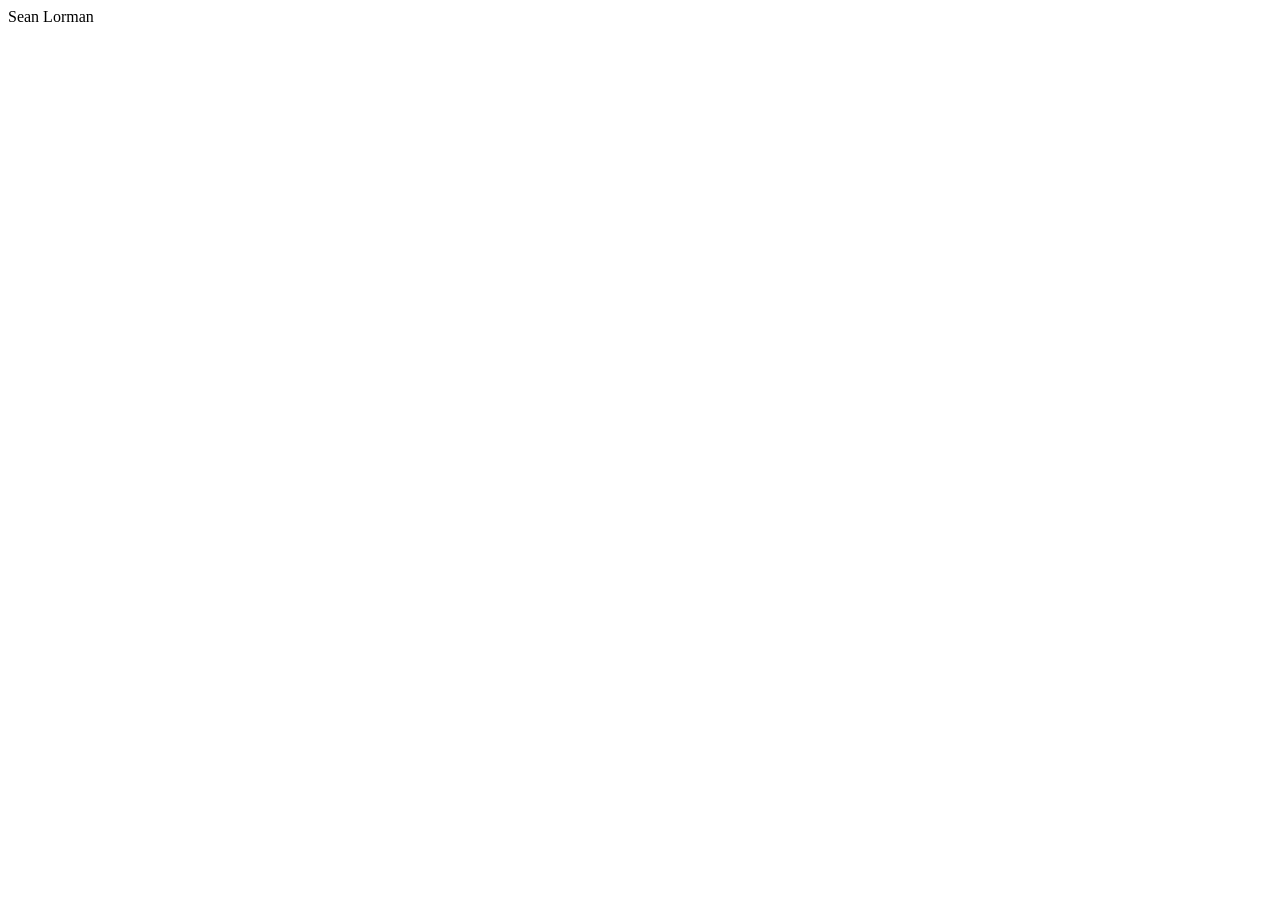
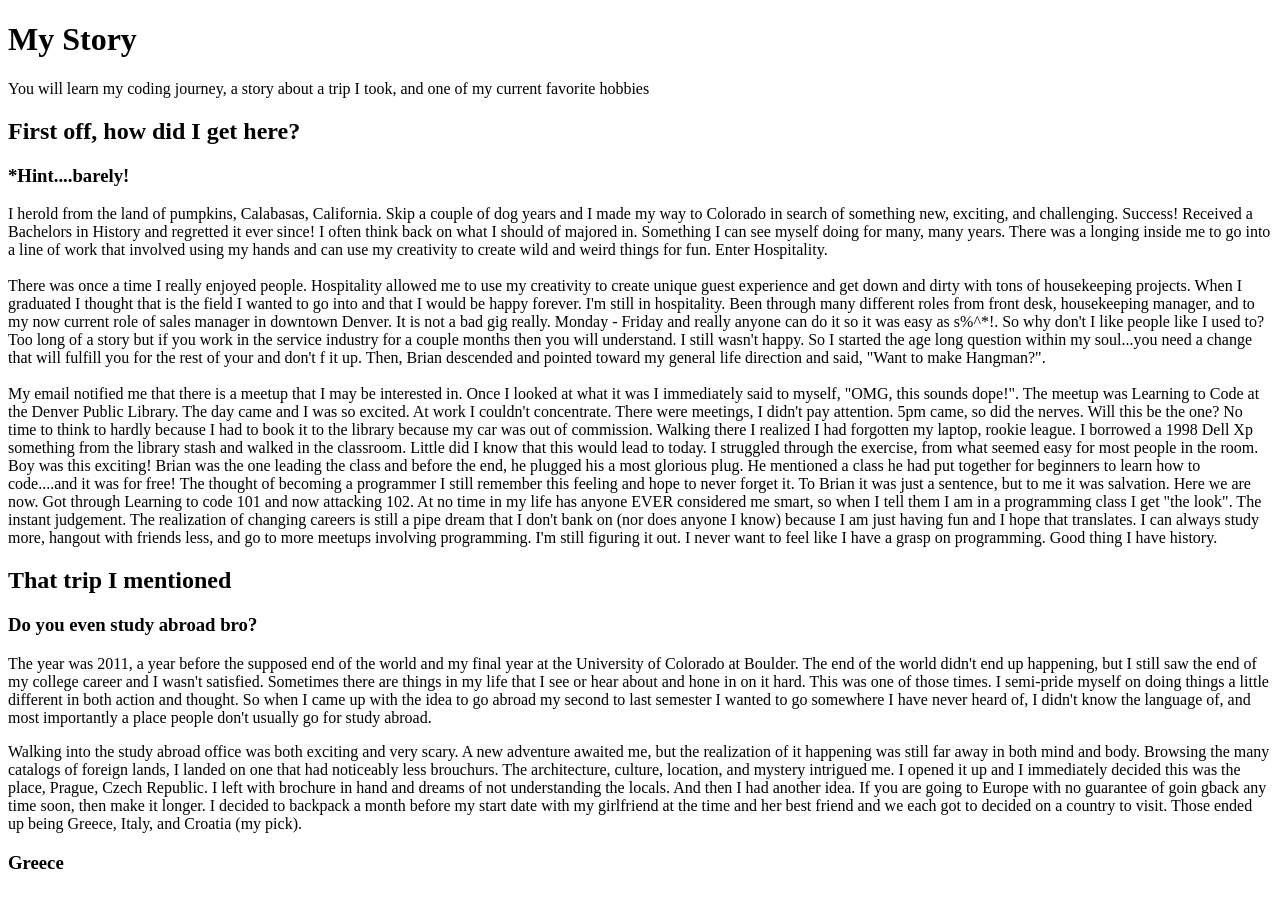
Before and after one commit to Xi99/html-me-something, a plain HTML site: page index.html in a window 1280 px wide. Before the commit the page ends 800 px from the top, so only its background shows below. Drawn offline with Linux system fonts and the light colour scheme.

```diff
--- a/index.html
+++ b/index.html
@@ -1 +1,82 @@
-<p>Sean Lorman</p>
+<!DOCTYPE html>
+<html>
+<head>
+    <title>My Story</title>
+</head>
+<body>
+    <!--Tell story of life, story about a trip I took, and talk about a hobby-->
+<main>
+    <h1>My Story</h1>
+    <p>You will learn my coding journey, a story about a trip I took, and one of my current favorite hobbies</p>
+
+    <article>
+    <header>
+        <h1>First off, how did I get here?</h1>
+        <h3>*Hint....barely!</h3>
+        <p>I herold from the land of pumpkins, Calabasas, California. Skip a couple of dog years and I made my way to Colorado in search of something new, exciting, and challenging.
+            Success! Received a Bachelors in History and regretted it ever since! I often think back on what I should of majored in. Something I can see myself doing for many, many years.
+             There was a longing inside me to go into a line of work that involved using my hands and can use my creativity to create wild and weird things for fun. Enter Hospitality.
+            <br>
+            <br>
+           There was once a time I really enjoyed people. Hospitality allowed me to use my creativity to create unique guest experience and get down and dirty with tons of housekeeping projects.
+            When I graduated I thought that is the field I wanted to go into and that I would be happy forever. I'm still in hospitality. Been through many different roles from front desk, housekeeping
+             manager, and to my now current role of sales manager in downtown Denver. It is not a bad gig really. Monday - Friday and really anyone can do it so it was easy as s%^*!. So why don't I like people like I used to? Too long of a story but if you work in the service industry for a couple
+              months then you will understand. I still wasn't happy. So I started the age long question within my soul...you need a change that will fulfill you for the rest of your and don't f it up.
+              Then, Brian descended and pointed toward my general life direction and said, "Want to make Hangman?".
+            <br>
+            <br>
+           My email notified me that there is a meetup that I may be interested in. Once I looked at what it was I immediately said to myself, "OMG, this sounds dope!". The meetup was Learning to Code at the Denver Public Library.
+           The day came and I was so excited. At work I couldn't concentrate. There were meetings, I didn't pay attention. 5pm came, so did the nerves. Will this be the one? No time to think to hardly because I had to book it to the
+           library because my car was out of commission. Walking there I realized I had forgotten my laptop, rookie league. I borrowed a 1998 Dell Xp something from the library stash and walked in the classroom. Little did I know
+           that this would lead to today. I struggled through the exercise, from what seemed easy for most people in the room. Boy was this exciting! Brian was the one leading the class and before the end, he plugged his a most glorious
+           plug. He mentioned a class he had put together for beginners to learn how to code....and it was for free! The thought of becoming a programmer I still remember this feeling and hope to never forget it. To Brian it was just a sentence, but to me it was salvation.
+
+           Here we are now. Got through Learning to code 101 and now attacking 102. At no time in my life has anyone EVER considered me smart, so when I tell them I am in a programming class I get "the look". The instant judgement.
+           The realization of changing careers is still a pipe dream that I don't bank on (nor does anyone I know) because I am just having fun and I hope that translates. I can always study more, hangout with friends less, and go to more meetups involving programming.
+           I'm still figuring it out. I never want to feel like I have a grasp on programming. Good thing I have history.
+        </p>
+
+    </header>
+    </article>
+
+    <article>
+     <header>
+        <h1>That trip I mentioned</h1>
+        <h3>Do you even study abroad bro?</h3>
+        <p>The year was 2011, a year before the supposed end of the world and my final year at the University of Colorado at Boulder.
+            The end of the world didn't end up happening, but I still saw the end of my college career and I wasn't satisfied. Sometimes
+            there are things in my life that I see or hear about and hone in on it hard. This was one of those times. I semi-pride myself on
+            doing things a little different in both action and thought. So when I came up with the idea to go abroad my second to last semester
+            I wanted to go somewhere I have never heard of, I didn't know the language of, and most importantly a place people don't usually go
+            for study abroad.
+        </p>
+        <p>Walking into the study abroad office was both exciting and very scary. A new adventure awaited me, but the realization of it happening
+            was still far away in both mind and body. Browsing the many catalogs of foreign lands, I landed on one that had noticeably less brouchurs. The architecture, culture, location,
+            and mystery intrigued me. I opened it up and I immediately decided this was the place, Prague, Czech Republic. I left with brochure in hand and dreams of
+            not understanding the locals. And then I had another idea.
+
+            If you are going to Europe with no guarantee of goin gback any time soon, then make it longer. I decided to backpack a month before my
+            start date with my girlfriend at the time and her best friend and we each got to decided on a country to visit. Those ended up being Greece, Italy, and Croatia (my pick).
+        </p>
+        <h3>Greece</h3>
+        <p>
+
+
+
+        </p>
+        <img
+     </header>
+     <article>
+
+        <article>
+        <header>
+            <h1></h1>
+             <h3></h3>
+             <p></p>
+
+         </header>
+         </article>
+
+</main>
+</body>
+</html>
```
